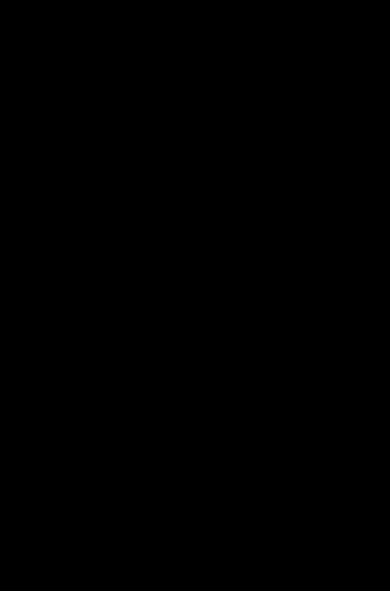
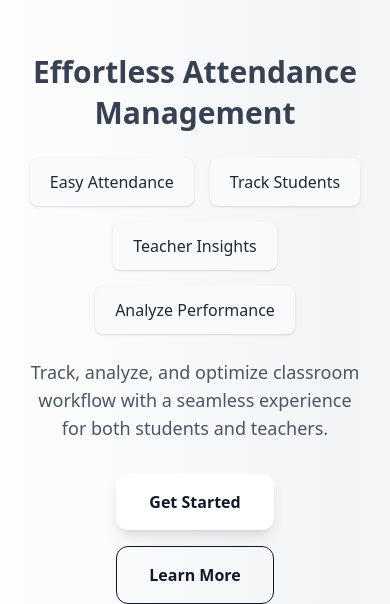
Before and after one commit to Gaurav-7489/ERS-aviendo, a React (Vite) app in the folder attendance-portal-complete/frontend/: page / in a window 390 px wide. Shown: the part 253-857 px from the top of the page. Built offline with nearby package versions, Linux system fonts and the light colour scheme; no server answers.

Commit message:
Update Welcome.jsx

```diff
--- a/attendance-portal-complete/frontend/src/pages/Welcome.jsx
+++ b/attendance-portal-complete/frontend/src/pages/Welcome.jsx
@@ -1,154 +1,99 @@
-import React, { useRef, useEffect, useMemo } from "react";
-import { Canvas, useFrame } from "@react-three/fiber";
+import React from "react";
+import { Canvas } from "@react-three/fiber";
 import { Text } from "@react-three/drei";
 import { motion } from "framer-motion";
 import { useNavigate } from "react-router-dom";
-import { gsap } from "gsap";
-import * as THREE from "three";
-
-// Floating stars in space
-function FloatingStars() {
-  const ref = useRef();
-  const count = 300;
-  const positions = useMemo(() => {
-    const arr = new Float32Array(count * 3);
-    for (let i = 0; i < count; i++) {
-      arr[i * 3] = (Math.random() - 0.5) * 100;
-      arr[i * 3 + 1] = Math.random() * 50 + 5;
-      arr[i * 3 + 2] = (Math.random() - 0.5) * 100;
-    }
-    return arr;
-  }, [count]);
-
-  useFrame(() => {
-    if (!ref.current) return;
-    const pos = ref.current.geometry.attributes.position;
-    for (let i = 0; i < pos.count; i++) {
-      let y = pos.getY(i);
-      y -= 0.02;
-      if (y < 0) y = 50; // reset to top
-      pos.setY(i, y);
-    }
-    pos.needsUpdate = true;
-  });
-
-  return (
-    <points ref={ref}>
-      <bufferGeometry>
-        <bufferAttribute attach="attributes-position" array={positions} count={count} itemSize={3} />
-      </bufferGeometry>
-      <pointsMaterial color="#fff" size={0.15} sizeAttenuation transparent opacity={0.7} />
-    </points>
-  );
-}
-
-function DroneScene() {
-  const cameraRef = useRef();
-  const logoRef = useRef();
-
-  useEffect(() => {
-    cameraRef.current.position.set(0, 40, 60);
-    gsap.to(cameraRef.current.position, {
-      y: 10,
-      z: 15,
-      duration: 4,
-      ease: "power2.inOut",
-      onUpdate: () => cameraRef.current.lookAt(0, 0, 0),
-    });
-
-    // Logo drops from top
-    gsap.fromTo(
-      logoRef.current.position,
-      { y: 50 },
-      { y: 2, duration: 4, delay: 0.5, ease: "power2.inOut" }
-    );
-
-    // Optional bounce effect at landing
-    gsap.fromTo(
-      logoRef.current.scale,
-      { x: 0.5, y: 0.5, z: 0.5 },
-      { x: 1, y: 1, z: 1, duration: 1.5, delay: 4.5, ease: "elastic.out(1,0.5)" }
-    );
-  }, []);
-
-  return (
-    <>
-      <perspectiveCamera ref={cameraRef} fov={50} near={0.1} far={1000} />
-      <ambientLight intensity={0.6} />
-      <directionalLight position={[5, 20, 5]} intensity={1} />
-
-      {/* Space stars */}
-      <FloatingStars />
-
-      {/* Ground plane */}
-      <mesh rotation-x={-Math.PI / 2} position={[0, -1, 0]}>
-        <planeGeometry args={[200, 200]} />
-        <meshStandardMaterial color="#0f9d58" />
-      </mesh>
-
-      {/* Logo */}
-      <Text
-        ref={logoRef}
-        position={[0, 50, 0]} // start high, will animate down
-        fontSize={4}
-        color="#1f2937"
-        anchorX="center"
-        anchorY="middle"
-      >
-        BLUE
-      </Text>
-    </>
-  );
-}
 
 export default function Welcome() {
   const navigate = useNavigate();
   const features = ["Easy Attendance", "Track Students", "Teacher Insights", "Analyze Performance"];
 
   return (
-    <div className="relative w-full h-screen overflow-hidden bg-black">
-      <Canvas className="absolute inset-0" shadows>
-        <DroneScene />
+    <div className="relative min-h-screen flex flex-col items-center justify-center px-6 overflow-hidden bg-white transition-colors duration-1000">
+
+      {/* Subtle moving gradient background */}
+      <motion.div
+        className="absolute inset-0 bg-gradient-to-r from-white via-gray-100 to-white"
+        animate={{ backgroundPosition: ["0% 50%", "100% 50%"] }}
+        transition={{ repeat: Infinity, duration: 40, ease: "linear" }}
+        style={{ backgroundSize: "200% 200%" }}
+      />
+
+      {/* Static oversized 3D Logo */}
+      <div className="relative z-10 w-full max-w-5xl h-64 mb-12">
+        <Canvas camera={{ position: [0, 0, 12], fov: 50 }}>
+          <ambientLight intensity={0.6} />
+          <directionalLight position={[5, 5, 5]} intensity={1} />
+
+          <Text
+            position={[0, 0, 0]}
+            fontSize={3}  // much bigger
+            color="#1f2937" // dark gray
+            anchorX="center"
+            anchorY="middle"
+          >
+            AVIENDO
+          </Text>
         </Canvas>
+      </div>
 
-      {/* UI overlay */}
-      <div className="relative z-10 flex flex-col items-center justify-end h-screen pb-20 text-center">
+      {/* Main heading */}
+      <motion.h2
+        className="relative z-10 text-center text-3xl lg:text-4xl font-bold text-gray-700 leading-snug"
+        initial={{ opacity: 0, y: -20 }}
+        animate={{ opacity: 1, y: 0 }}
+        transition={{ duration: 1, ease: "easeOut" }}
+      >
+        Effortless Attendance Management
+      </motion.h2>
+
+      {/* Feature badges */}
       <motion.div
-          className="flex flex-wrap justify-center gap-4 mt-6"
+        className="relative z-10 flex flex-wrap justify-center gap-4 mt-6"
         initial={{ opacity: 0, y: 20 }}
         animate={{ opacity: 1, y: 0 }}
-          transition={{ delay: 5, duration: 1 }}
+        transition={{ duration: 1.2, ease: "easeOut" }}
       >
         {features.map((feature, idx) => (
           <div
             key={idx}
-              className="bg-gray-50 bg-opacity-20 backdrop-blur px-5 py-3 rounded-lg shadow text-gray-100 font-medium hover:scale-105 transform transition-all duration-300"
+            className="bg-gray-50 px-5 py-3 rounded-lg shadow text-gray-800 font-medium hover:scale-105 transform transition-all duration-300"
           >
             {feature}
           </div>
         ))}
       </motion.div>
 
+      {/* Description */}
+      <motion.p
+        className="relative z-10 text-center text-gray-600 text-lg lg:text-xl mt-6 max-w-2xl"
+        initial={{ opacity: 0 }}
+        animate={{ opacity: 1 }}
+        transition={{ duration: 1.5, ease: "easeOut" }}
+      >
+        Track, analyze, and optimize classroom workflow with a seamless experience for both students and teachers.
+      </motion.p>
+
+      {/* CTA Buttons */}
       <motion.div
-          className="mt-8 flex flex-col sm:flex-row gap-4 justify-center"
+        className="relative z-10 mt-8 flex flex-col sm:flex-row gap-4 justify-center"
         initial={{ opacity: 0, y: 10 }}
         animate={{ opacity: 1, y: 0 }}
-          transition={{ delay: 5.3, duration: 1 }}
+        transition={{ duration: 1.3, ease: "easeOut" }}
       >
         <button
           onClick={() => navigate("/auth")}
-            className="bg-gray-900 text-white font-semibold px-8 py-4 rounded-xl shadow-lg hover:bg-gray-800 transition duration-300"
+          className="glowing-btn bg-white text-gray-900 font-semibold px-8 py-4 rounded-xl shadow-lg hover:bg-gray-50 transition duration-300"
         >
           Get Started
         </button>
         <button
           onClick={() => navigate("/info")}
-            className="border border-gray-100 text-white font-semibold px-8 py-4 rounded-xl hover:bg-gray-200 hover:text-gray-900 transition duration-300"
+          className="glowing-btn border border-gray-900 text-gray-900 font-semibold px-8 py-4 rounded-xl hover:bg-gray-100 transition duration-300"
         >
           Learn More
         </button>
       </motion.div>
     </div>
-    </div>
   );
 }
```
Lines whose indentation alone changed are shown as unchanged.
